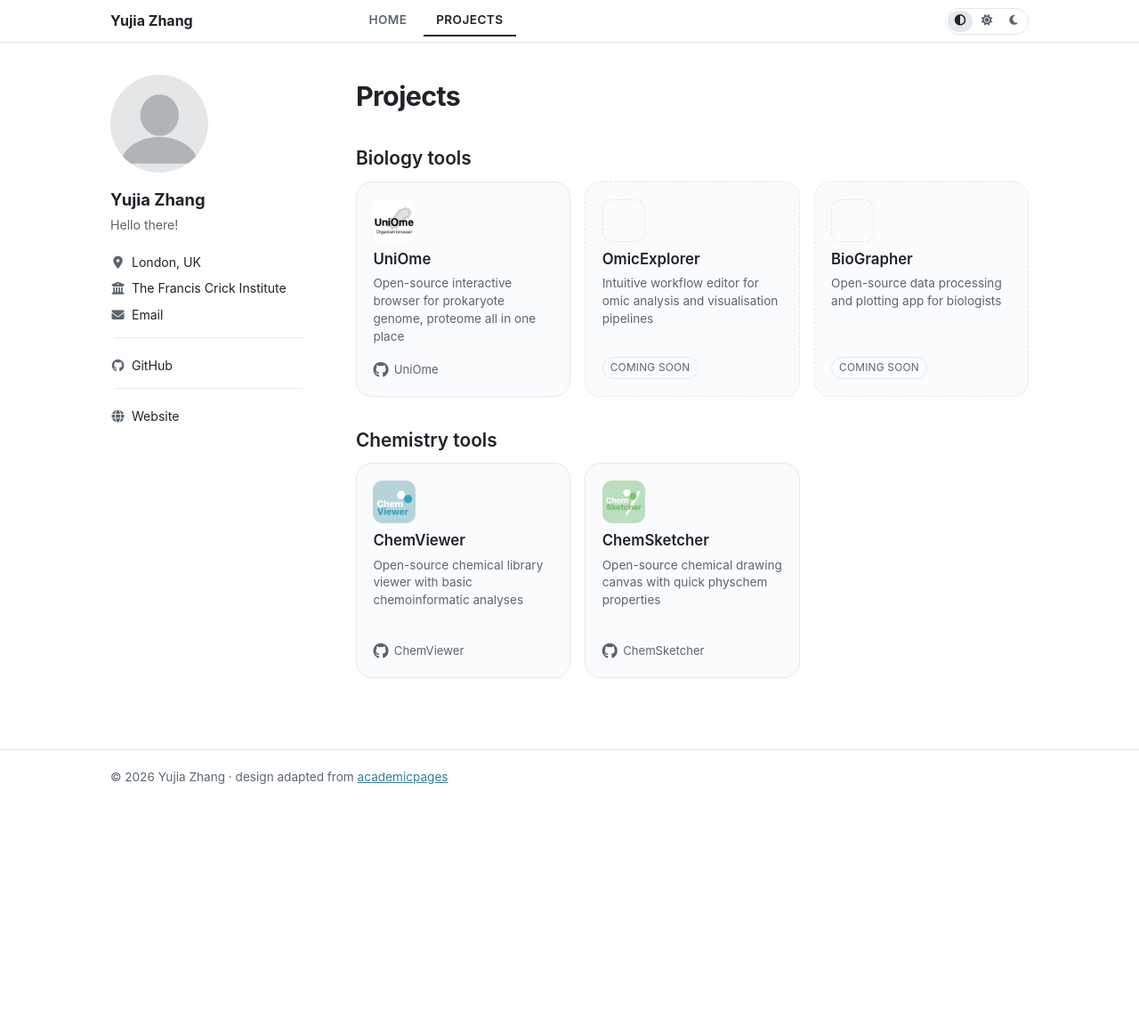
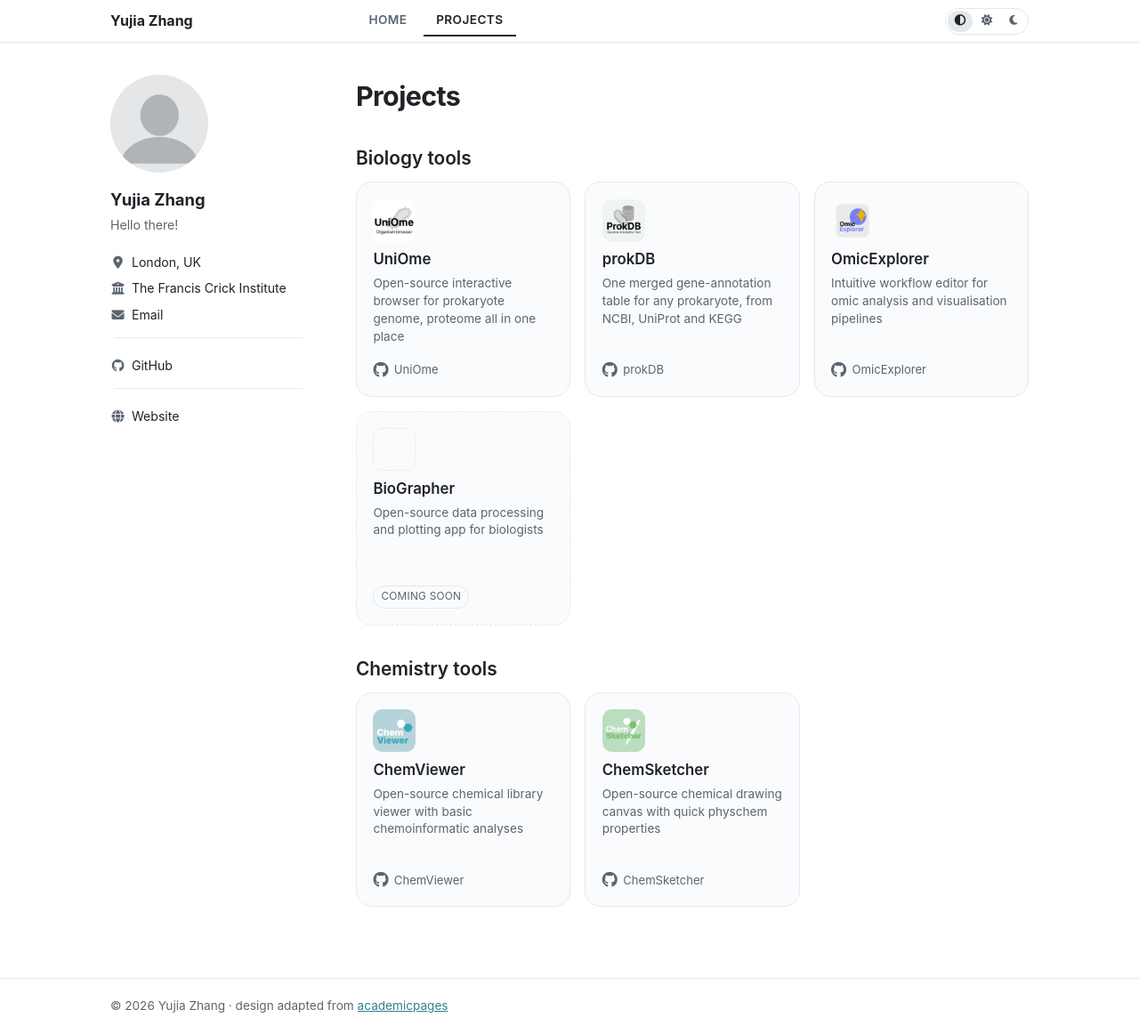
Before and after one commit to yjzhng/yjzhng.github.io, a Jekyll site: the page built from projects.html, in a window 1280 px wide and 1162 px high. Shown: the whole window at 89% size. Built offline with Jekyll 4.4.1, drawn with Linux system fonts in a browser that asks for light colours; a style sheet for code colours, icons or effects is not loaded.

Commit message:
project updates

```diff
--- a/_data/projects.yml
+++ b/_data/projects.yml
@@ -24,10 +24,20 @@
   icon: "apps/uniome.png"
   repo: "https://github.com/yjzhng/UniOme"
 
+- title: "prokDB"
+  blurb: "One merged gene-annotation table for any prokaryote, from NCBI, UniProt and KEGG"
+  section: "Biology tools"
+  url: "https://yjzhng.github.io/open-bioware/apps/prokdb/"
+  icon: "apps/prokdb.png"
+  repo: "https://github.com/yjzhng/prokDB"
+
 - title: "OmicExplorer"
   blurb: "Intuitive workflow editor for omic analysis and visualisation pipelines"
   section: "Biology tools"
-  # Not public yet: no url/repo/icon, so the tile shows "Coming soon".
+  # Repo is public; no open-bioware page yet, so the tile links to GitHub.
+  # Icon taken from build-resources/icon.png in the repo, scaled 1024 -> 256.
+  icon: "apps/omicexplorer.png"
+  repo: "https://github.com/yjzhng/OmicExplorer"
 
 - title: "BioGrapher"
   blurb: "Open-source data processing and plotting app for biologists"
```
Also changed, not shown: images/apps/omicexplorer.png (added), images/apps/prokdb.png (added).
